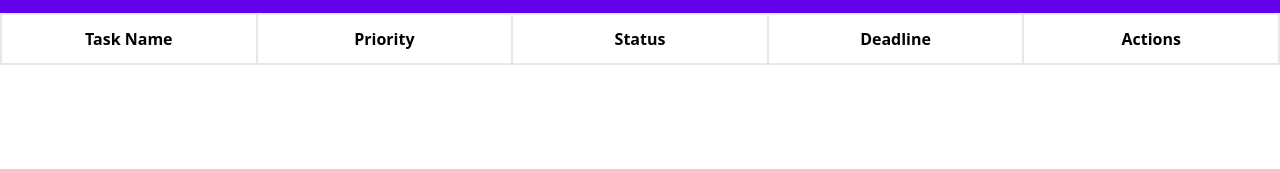
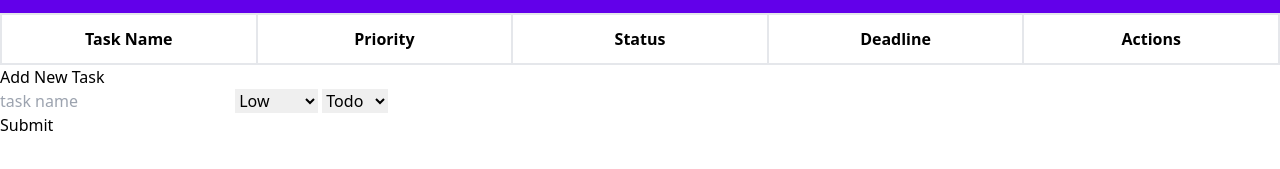
Before and after one commit to bahar-jfr/To-Do-App, a website: page src/index.html in a window 1280 px wide. Shown: the part 59-228 px from the top of the page. Drawn offline with Linux system fonts and the light colour scheme.

Commit message:
build: modal structure added

```diff
--- a/src/index.html
+++ b/src/index.html
@@ -89,6 +89,24 @@
           </tbody>
         </table>
       </main>
+      <div></div>
+      <div>
+        <div>Add New Task</div>
+        <div>
+          <input type="text" placeholder="task name">
+          <select name="priority" id="">
+            <option value="low">Low</option>
+            <option value="medium">Medium</option>
+            <option value="high">High</option>
+          </select>
+          <select name="status" id="">
+            <option value="todo">Todo</option>
+            <option value="doing">Doing</option>
+            <option value="done">Done</option>
+          </select>
+        </div>
+        <button>Submit</button>
+      </div>
     </section>
   </body>
 </html>
```
Also changed, not shown: src/output.css.
